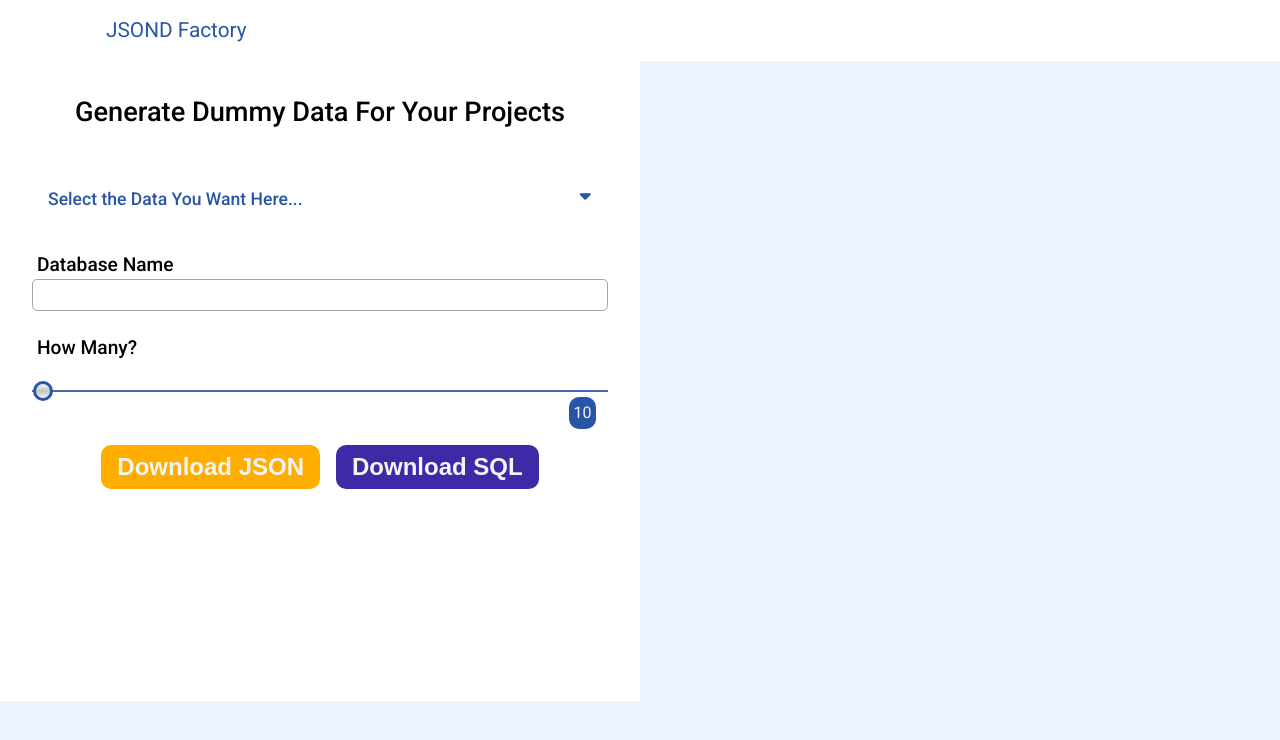
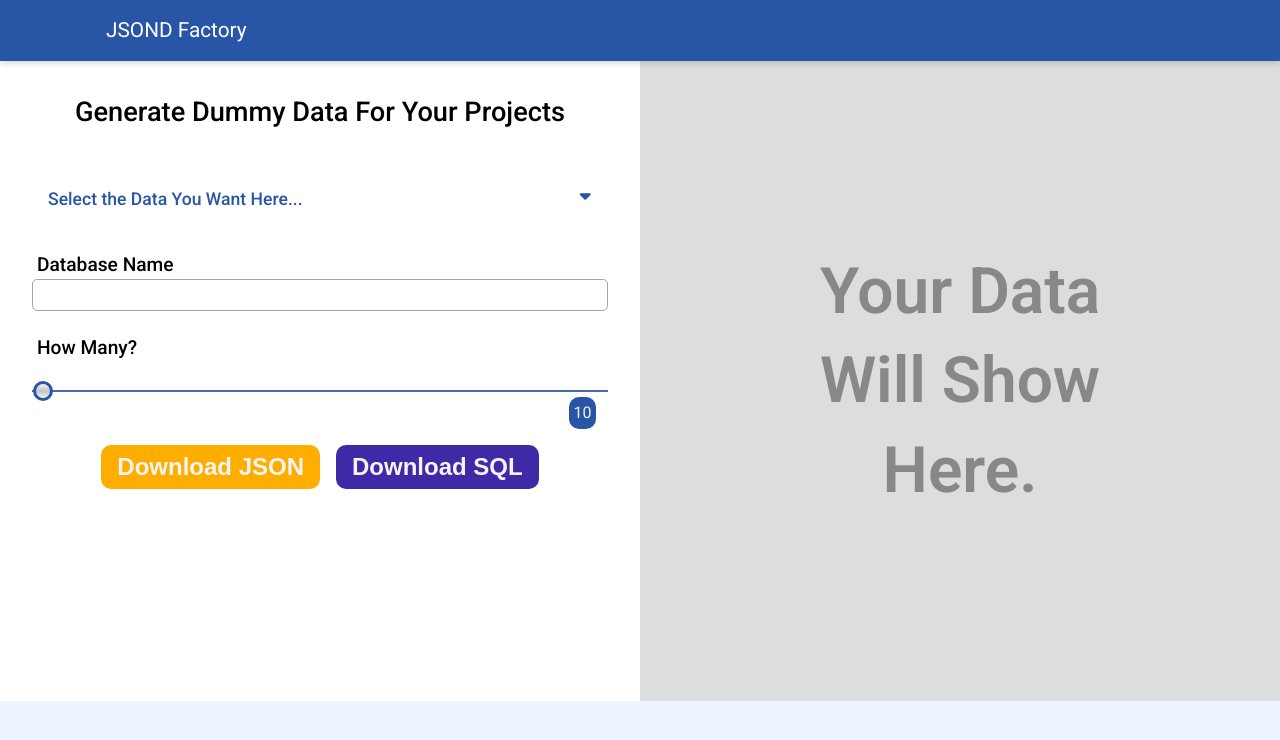
Before and after one commit to rhen99/QuickDataGrab, a Vue app: page / in a window 1280 px wide. Shown: the top 740 px of the page. Built offline with nearby package versions, Linux system fonts and the light colour scheme; a small style sheet from the web is missing.

Commit message:
done styling Output (right side)

```diff
--- a/package.json
+++ b/package.json
@@ -9,6 +9,7 @@
   },
   "dependencies": {
     "core-js": "^2.6.5",
+    "highlightjs": "^9.12.0",
     "vue": "^2.6.10"
   },
   "devDependencies": {
--- /dev/null
+++ b/src/components/JSONOutput.vue
@@ -0,0 +1,34 @@
+<template>
+  <div class="json-output">
+    <h5>JSON Output</h5>
+  </div>
+</template>
+<script>
+import hjs from "highlightjs/highlight.pack";
+export default {
+  name: "JSONOutput",
+  props: ["jsonData"],
+  created() {
+    hjs.initHighlightingOnload();
+  }
+};
+</script>
+<style scoped>
+@import url("../../node_modules/highlightjs/styles/default.css");
+pre {
+  width: 100%;
+  height: 100%;
+  overflow: auto;
+}
+.json-output {
+  width: 100%;
+  height: 100%;
+  overflow: hidden;
+}
+h5 {
+  background-color: rgb(255, 174, 0);
+  color: #f4f4f4;
+  padding: 0.3rem;
+  font-size: 1rem;
+}
+</style>
--- a/src/components/Output.vue
+++ b/src/components/Output.vue
@@ -1,8 +1,59 @@
 <template>
-  <div></div>
+  <div class="output">
+    <div class="switch-output" v-if="currentOutput !== 'start'">
+      <button class="btn json" @click="currentOutput = 'json'">View JSON</button>
+      <button class="btn sql" @click="currentOutput = 'sql'">View SQL</button>
+    </div>
+    <component :is="currentOutput" v-bind="currentDataOutput" />
+  </div>
 </template>
 <script>
-export default {};
+import JSONOutput from "./JSONOutput";
+import SQLOutput from "./SQLOutput";
+import Start from "./Start";
+export default {
+  components: {
+    json: JSONOutput,
+    sql: SQLOutput,
+    start: Start
+  },
+  name: "Output",
+  created() {},
+  data() {
+    return {
+      requested: false,
+      currentOutput: "start",
+      currentDataOutput: {}
+    };
+  },
+  computed: {}
+};
 </script>
 <style scoped>
+.output {
+  position: relative;
+  height: 100%;
+  width: 50%;
+}
+.switch-output {
+  display: block;
+  padding: 1rem;
+  background-color: #fff;
+}
+.btn {
+  margin: 0 0.5rem;
+  border: 0;
+  outline: 0;
+  font-size: 1.1rem;
+  padding: 0.3rem 1rem;
+  cursor: pointer;
+}
+.btn.json {
+  background-color: rgb(255, 174, 0);
+  color: #f4f4f4;
+}
+.btn.sql {
+  background-color: rgb(64, 41, 167);
+  color: #f4f4f4;
+}
 </style>
--- /dev/null
+++ b/src/components/SQLOutput.vue
@@ -0,0 +1,34 @@
+<template>
+  <div class="sql-output">
+    <h5>SQL Output</h5>
+  </div>
+</template>
+<script>
+import hjs from "highlightjs/highlight.pack";
+export default {
+  name: "SQLOutput",
+  props: ["sqlData"],
+  created() {
+    hjs.initHighlightingOnload();
+  }
+};
+</script>
+<style scoped>
+@import url("../../node_modules/highlightjs/styles/default.css");
+pre {
+  width: 100%;
+  height: 100%;
+  overflow: auto;
+}
+.sql-output {
+  width: 100%;
+  height: 100%;
+  overflow: hidden;
+}
+h5 {
+  background-color: rgb(64, 41, 167);
+  color: #f4f4f4;
+  padding: 0.3rem;
+  font-size: 1rem;
+}
+</style>
--- /dev/null
+++ b/src/components/Start.vue
@@ -0,0 +1,26 @@
+<template>
+  <div class="start d-flex">
+    <h1>Your Data Will Show Here.</h1>
+  </div>
+</template>
+<script>
+export default {
+  name: "Start"
+};
+</script>
+<style scoped>
+.start {
+  width: 100%;
+  height: 100%;
+  background-color: rgb(221, 221, 221);
+  justify-content: center;
+  align-items: center;
+  text-align: center;
+}
+h1 {
+  color: rgba(51, 51, 51, 0.5);
+  font-size: 4rem;
+  width: 50%;
+  font-weight: 600;
+}
+</style>
--- a/src/components/layouts/Navbar.vue
+++ b/src/components/layouts/Navbar.vue
@@ -14,10 +14,13 @@ export default {
 
 <style scoped>
 .navbar {
-  background-color: rgb(255, 255, 255);
+  background-color: rgb(41, 85, 167);
+  z-index: 10;
+  box-shadow: 0 3px 5px rgba(94, 94, 94, 0.212);
+  position: relative;
 }
 h1 {
-  color: rgb(41, 85, 167);
+  color: rgb(255, 255, 255);
   font-weight: 400;
   font-size: 1.3rem;
   padding: 1rem 0;
```
Also changed, not shown: 1 other file (tests, documents, lock files or other folders).
